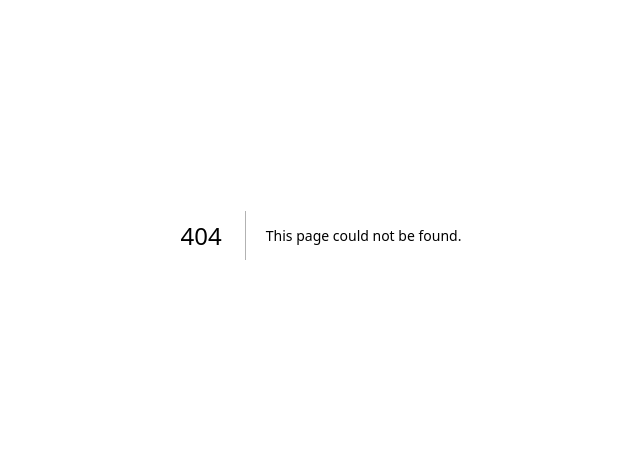
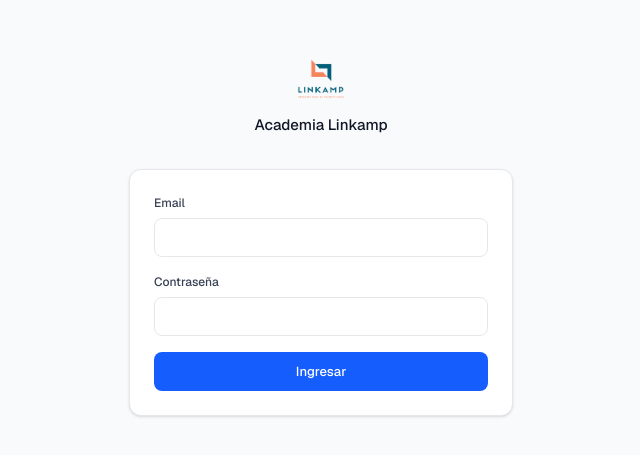
Before and after one commit to LinkampSRL/academia-linkamp, a Next.js app: page /login in a window 1280 px wide. Before the commit this address had no page. Shown: the part 165-620 px from the top of the page, without its empty margins (319-959 px from the left). Built offline with nearby package versions, Linux system fonts and the light colour scheme.

Commit message:
Agrega login y proteccion basica de rutas

```diff
--- /dev/null
+++ b/app/auth/logout/route.ts
@@ -0,0 +1,8 @@
+import { NextResponse } from 'next/server'
+import { createClient } from '@/lib/supabase/server'
+
+export async function POST(request: Request) {
+  const supabase = await createClient()
+  await supabase.auth.signOut()
+  return NextResponse.redirect(new URL('/login', request.url))
+}
--- /dev/null
+++ b/app/login/actions.ts
@@ -0,0 +1,25 @@
+'use server'
+
+import { redirect } from 'next/navigation'
+import { createClient } from '@/lib/supabase/server'
+
+export interface LoginState {
+  error: string | null
+}
+
+export async function login(
+  _prevState: LoginState,
+  formData: FormData
+): Promise<LoginState> {
+  const email = String(formData.get('email') ?? '')
+  const password = String(formData.get('password') ?? '')
+
+  const supabase = await createClient()
+  const { error } = await supabase.auth.signInWithPassword({ email, password })
+
+  if (error) {
+    return { error: 'Email o contraseña incorrectos.' }
+  }
+
+  redirect('/')
+}
--- /dev/null
+++ b/app/login/page.tsx
@@ -0,0 +1,69 @@
+'use client'
+
+import { useActionState } from 'react'
+import { login, type LoginState } from './actions'
+
+const initialState: LoginState = { error: null }
+
+export default function LoginPage() {
+  const [state, formAction, pending] = useActionState(login, initialState)
+
+  return (
+    <div className="min-h-screen flex items-center justify-center bg-gray-50 px-4">
+      <div className="w-full max-w-sm">
+        <div className="flex flex-col items-center mb-8">
+          {/* eslint-disable-next-line @next/next/no-img-element */}
+          <img
+            src="/brand/Logo Linkamp 003 - PNG.png"
+            alt="Linkamp"
+            className="h-12 w-auto mb-3"
+          />
+          <h1 className="text-[15px] font-medium text-gray-900">Academia Linkamp</h1>
+        </div>
+
+        <form
+          action={formAction}
+          className="bg-white border border-gray-200 rounded-xl shadow-sm p-6 flex flex-col gap-4"
+        >
+          <div className="flex flex-col gap-1.5">
+            <label htmlFor="email" className="text-[12px] font-medium text-gray-700">
+              Email
+            </label>
+            <input
+              id="email"
+              name="email"
+              type="email"
+              required
+              autoComplete="email"
+              className="w-full px-3 py-2 text-[14px] text-gray-900 border border-gray-200 rounded-lg focus:outline-none focus:ring-2 focus:ring-blue-500/30 focus:border-blue-500"
+            />
+          </div>
+
+          <div className="flex flex-col gap-1.5">
+            <label htmlFor="password" className="text-[12px] font-medium text-gray-700">
+              Contraseña
+            </label>
+            <input
+              id="password"
+              name="password"
+              type="password"
+              required
+              autoComplete="current-password"
+              className="w-full px-3 py-2 text-[14px] text-gray-900 border border-gray-200 rounded-lg focus:outline-none focus:ring-2 focus:ring-blue-500/30 focus:border-blue-500"
+            />
+          </div>
+
+          {state.error && <p className="text-[12px] text-red-600">{state.error}</p>}
+
+          <button
+            type="submit"
+            disabled={pending}
+            className="w-full bg-blue-600 hover:bg-blue-700 disabled:opacity-60 text-white text-[13px] font-medium px-4 py-2.5 rounded-lg transition-colors"
+          >
+            {pending ? 'Ingresando…' : 'Ingresar'}
+          </button>
+        </form>
+      </div>
+    </div>
+  )
+}
--- a/components/Topbar.tsx
+++ b/components/Topbar.tsx
@@ -29,6 +29,17 @@
           Academia Linkamp
         </span>
       </div>
+
+      <div className="flex-1 flex items-center justify-end px-5">
+        <form action="/auth/logout" method="post">
+          <button
+            type="submit"
+            className="text-white/60 hover:text-white text-[12px] font-medium transition-colors"
+          >
+            Cerrar sesión
+          </button>
+        </form>
+      </div>
     </header>
   )
 }
--- /dev/null
+++ b/proxy.ts
@@ -0,0 +1,42 @@
+import { createServerClient } from '@supabase/ssr'
+import { NextResponse, type NextRequest } from 'next/server'
+
+// Fase 1 del Sprint 5.2: única pregunta que resuelve este middleware es
+// "¿hay sesión válida?". No consulta profiles todavía — rol, activo y
+// fecha_vencimiento se agregan en una fase posterior.
+export async function proxy(request: NextRequest) {
+  let response = NextResponse.next({ request })
+
+  const supabase = createServerClient(
+    process.env.NEXT_PUBLIC_SUPABASE_URL!,
+    process.env.NEXT_PUBLIC_SUPABASE_ANON_KEY!,
+    {
+      cookies: {
+        getAll() {
+          return request.cookies.getAll()
+        },
+        setAll(cookiesToSet) {
+          cookiesToSet.forEach(({ name, value }) => request.cookies.set(name, value))
+          response = NextResponse.next({ request })
+          cookiesToSet.forEach(({ name, value, options }) =>
+            response.cookies.set(name, value, options)
+          )
+        },
+      },
+    }
+  )
+
+  const {
+    data: { user },
+  } = await supabase.auth.getUser()
+
+  if (!user) {
+    return NextResponse.redirect(new URL('/login', request.url))
+  }
+
+  return response
+}
+
+export const config = {
+  matcher: ['/', '/curso/:path*'],
+}
```
